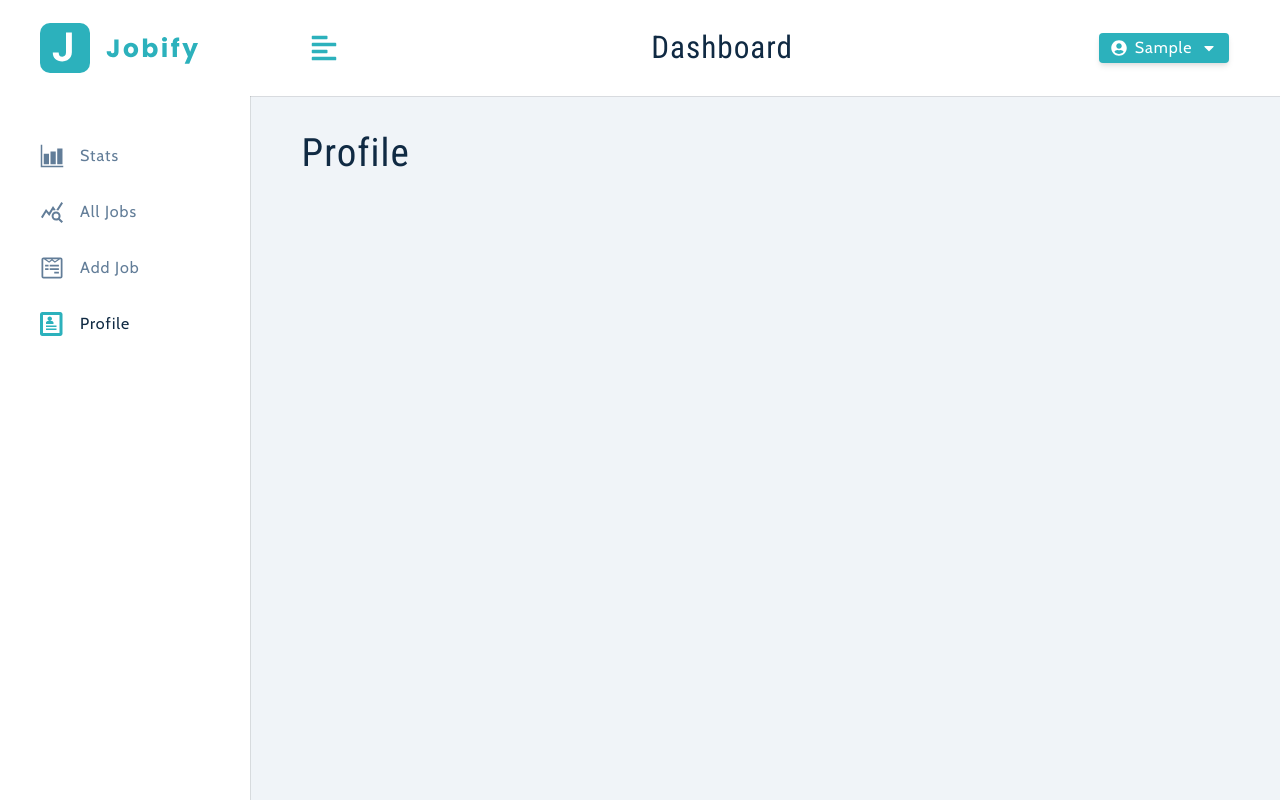
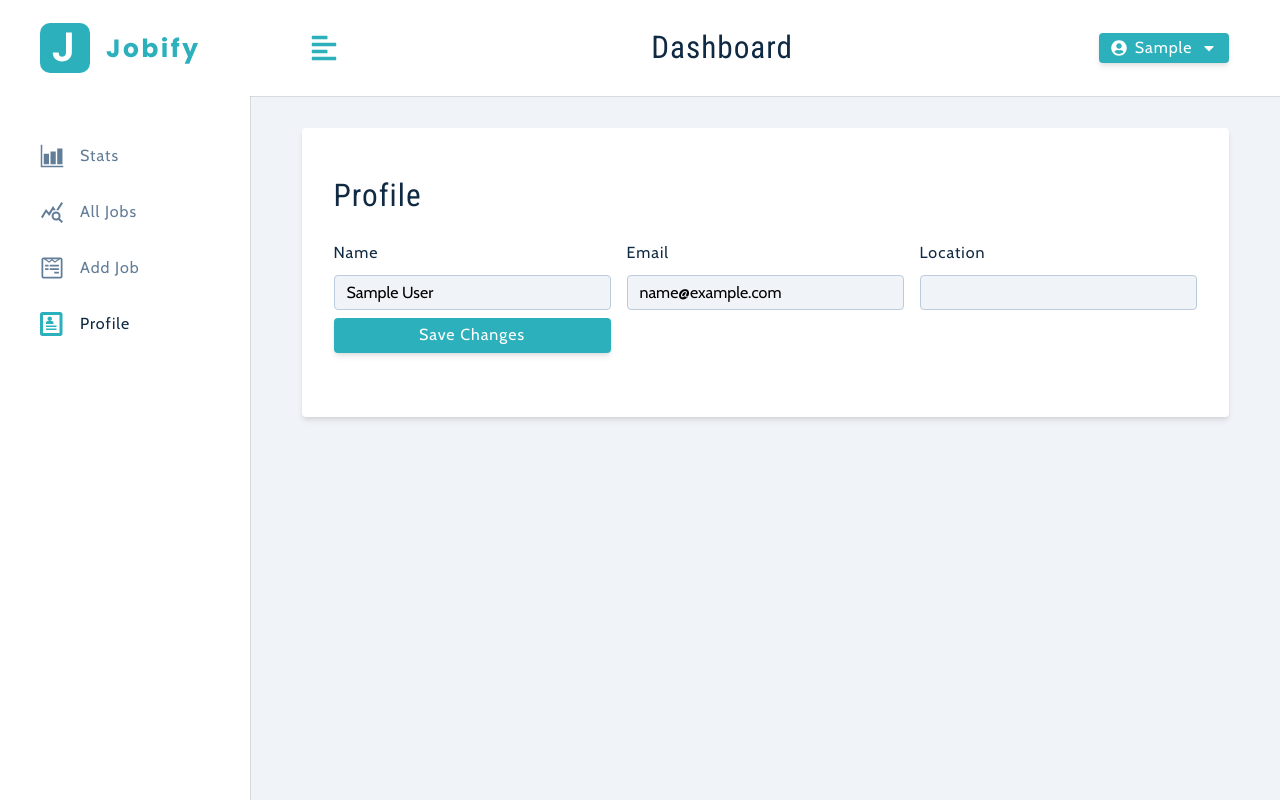
Before and after one commit to MAbdurahman/mern-job-tracker, a React (Create React App) app in the folder frontend/: page /profile in a window 1280 px wide. Built offline with nearby package versions, Linux system fonts and the light colour scheme; sample sign-in values are in the browser's storage.

Commit message:
Complete pages/dashboard/Profile.jsx without all functionality

```diff
--- a/frontend/public/index.html
+++ b/frontend/public/index.html
@@ -9,7 +9,7 @@
       name="description"
       content="Web site created using create-react-app"
     />
-    <link rel="apple-touch-icon" href="%PUBLIC_URL%/logo192.png" />
+    <!-- <link rel="apple-touch-icon" href="%PUBLIC_URL%/logo192.png" /> -->
     <!--
       manifest.json provides metadata used when your web app is installed on a
       user's mobile device or desktop. See https://developers.google.com/web/fundamentals/web-app-manifest/
--- a/frontend/src/context/appContext.js
+++ b/frontend/src/context/appContext.js
@@ -47,9 +47,8 @@
 	token: token,
 	userLocation: userLocation || '',
 	jobLocation: userLocation || '',
-	showSidebar: false
+	showSidebar: false,
 };
-
 
 const AppContext = React.createContext();
 const AppProvider = ({ children }) => {
@@ -90,7 +89,6 @@
 				type: REGISTER_USER_SUCCESS,
 				payload: { user, token, location },
 			});
-
 		} catch (error) {
 			console.log(error.response);
 			dispatch({
@@ -113,7 +111,6 @@
 			});
 
 			addUserToLocalStorage({ user, token, location });
-
 		} catch (error) {
 			dispatch({
 				type: LOGIN_USER_ERROR,
@@ -132,6 +129,10 @@
 		removeUserFromLocalStorage();
 	};
 
+	const updateUser = async currentUser => {
+		console.log(currentUser);
+	};
+
 	return (
 		<AppContext.Provider
 			value={{
@@ -140,7 +141,8 @@
 				registerUser,
 				loginUser,
 				toggleSidebar,
-				logoutUser
+				logoutUser,
+				updateUser,
 			}}
 		>
 			{children}
--- a/frontend/src/context/reducer.js
+++ b/frontend/src/context/reducer.js
@@ -117,6 +117,31 @@
 			userLocation: '',
 		};
 	}
+	if (action.type === UPDATE_USER_BEGIN) {
+		return { ...state, isLoading: true };
+	}
+	if (action.type === UPDATE_USER_SUCCESS) {
+		return {
+			...state,
+			isLoading: false,
+			token: action.payload.token,
+			user: action.payload.user,
+			userLocation: action.payload.location,
+			jobLocation: action.payload.location,
+			showAlert: true,
+			alertType: 'success',
+			alertText: 'Successfully Updated User!',
+		};
+	}
+	if (action.type === UPDATE_USER_ERROR) {
+		return {
+			...state,
+			isLoading: false,
+			showAlert: true,
+			alertType: 'danger',
+			alertText: action.payload.msg,
+		};
+	}
 
 
 
--- a/frontend/src/pages/dashboard/Profile.jsx
+++ b/frontend/src/pages/dashboard/Profile.jsx
@@ -1,9 +1,59 @@
-import React from 'react';
+import React, { useState } from 'react';
+import { FormRow, Alert } from './../../components';
+import { useAppContext } from './../../context/appContext';
+import Wrapper from './../../assets/wrappers/DashboardFormPage';
 
 export default function Profile() {
-   return (
-      <div>
-         <h2>Profile</h2>
-      </div>
-   )
-};
+	//**************** variables ****************//
+	const { user, showAlert, displayAlert, updateUser, isLoading } =
+		useAppContext();
+
+	const [name, setName] = useState(user?.name);
+	const [email, setEmail] = useState(user?.email);
+	const [location, setLocation] = useState(user?.location);
+
+	//**************** functions ****************//
+   const handleSubmit = e => {
+		e.preventDefault();
+		if (!name || !email || !location) {
+			displayAlert();
+			return;
+		}
+		updateUser({ name, email, location });
+	};
+	return (
+		<Wrapper>
+			<form className='form' onSubmit={handleSubmit}>
+				<h3>profile</h3>
+				{showAlert && <Alert />}
+				<div className='form-center'>
+					<FormRow
+						type='text'
+						name='name'
+						value={name}
+						handleChange={e => setName(e.target.value)}
+					/>
+					<FormRow
+						type='text'
+						name='email'
+						value={email}
+						handleChange={e => setEmail(e.target.value)}
+					/>
+					<FormRow
+						type='text'
+						name='location'
+						value={location}
+						handleChange={e => setLocation(e.target.value)}
+					/>
+					<button
+						className='btn btn-block'
+						type='submit'
+						disabled={isLoading}
+					>
+						{isLoading ? 'Updating changes...' : 'save changes'}
+					</button>
+				</div>
+			</form>
+		</Wrapper>
+	);
+}
```
